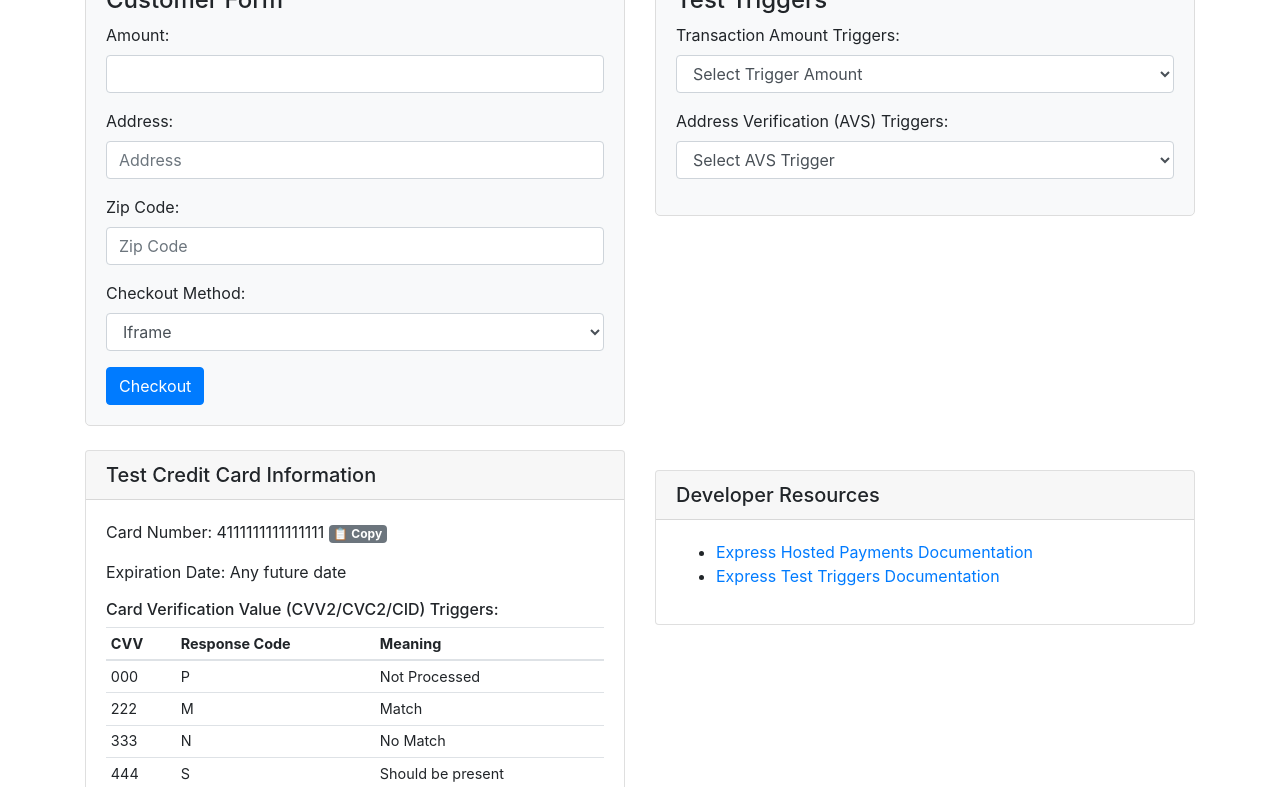
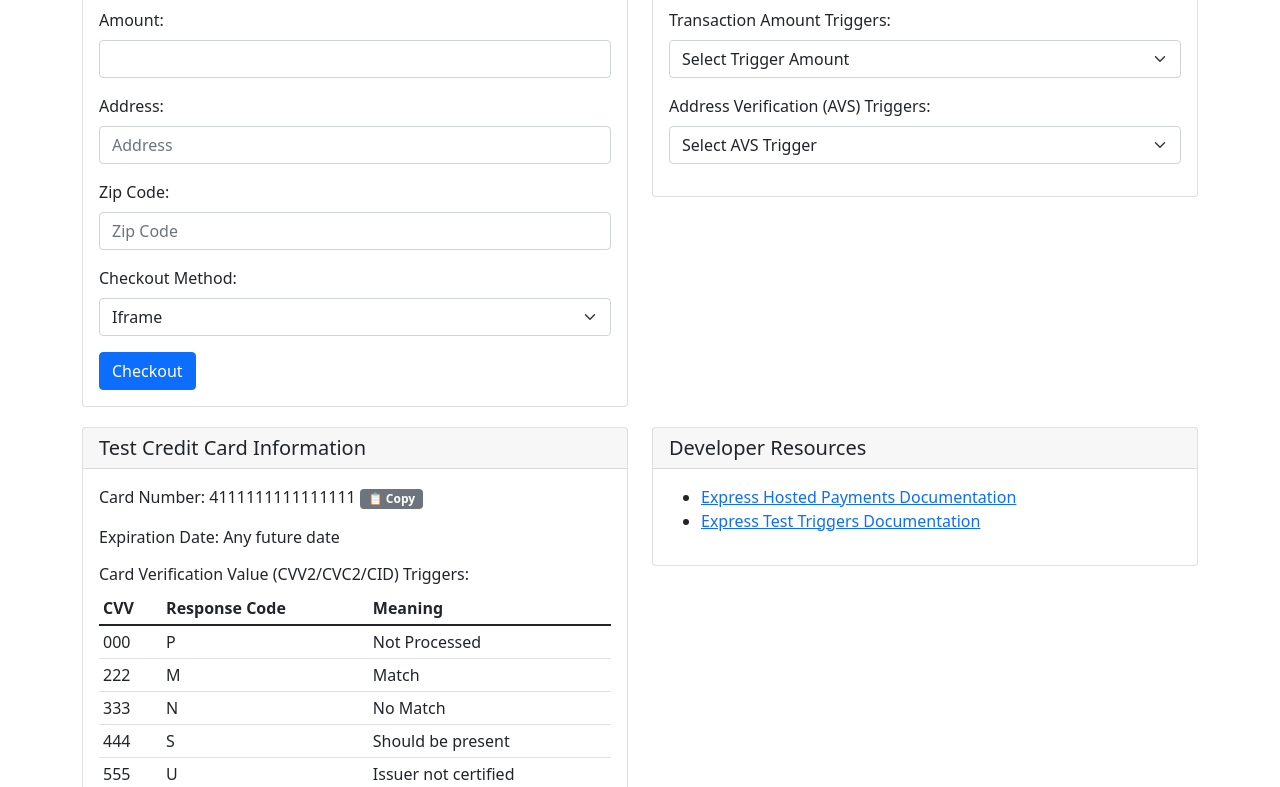
Before and after one commit to kevin-oliver-worldpay/express-hosted-payments-demo, a website: page public/index.html in a window 1280 px wide. Shown: the part 147-934 px from the top of the page. Drawn offline with nearby package versions, Linux system fonts and the light colour scheme.

Commit message:
Vercel configuration

```diff
--- a/public/index.html
+++ b/public/index.html
@@ -3,13 +3,11 @@
 <head>
     <meta charset="UTF-8">
     <meta name="viewport" content="width=device-width, initial-scale=1.0">
-    <title>Express Checkout Demo</title>
-    <link href="https://stackpath.bootstrapcdn.com/bootstrap/4.3.1/css/bootstrap.min.css" rel="stylesheet">
+    <title>Express Hosted Payments Demo</title>
+    <link href="https://cdn.jsdelivr.net/npm/bootstrap@5.1.3/dist/css/bootstrap.min.css" rel="stylesheet">
     <style>
-        body {
-            padding-top: 20px;
-            padding-bottom: 20px;
-        }
+        body { padding: 20px 0; }
+        .section-card { margin-bottom: 20px; }
         #transitionOverlay {
             position: fixed;
             top: 0;
@@ -22,32 +20,10 @@
             transition: opacity 0.5s ease;
             z-index: 9999;
         }
-        #iframeContainer {
-            display: none;
-            margin-top: 20px;
-        }
-        #customerForm, #testTriggers {
-            margin-top: 20px;
-            padding: 20px;
-            border: 1px solid #ddd;
-            border-radius: 5px;
-            background-color: #f8f9fa;
-        }
-        .copy-button {
-            cursor: pointer;
-        }
-        .copy-button:hover {
-            color: #007bff;
-        }
-        .copied {
-            color: #28a745;
-        }
-        table {
-            font-size: 0.9em;
-        }
-        .resources {
-            margin-top: 20px;
-        }
+        #iframeContainer { display: none; margin-top: 20px; }
+        .copy-button { cursor: pointer; }
+        .copy-button:hover { color: #0d6efd; }
+        .copied { color: #198754; }
     </style>
 </head>
 <body>
@@ -57,25 +33,27 @@
 
         <div class="row">
             <div class="col-md-6">
-                <!-- Customer Form Section -->
-                <div id="customerForm">
-                    <h4>Customer Form</h4>
+                <div class="card section-card">
+                    <div class="card-header">
+                        <h4 class="mb-0">Customer Form</h4>
+                    </div>
+                    <div class="card-body">
                         <form id="checkoutForm">
-                        <div class="form-group">
-                            <label for="amount">Amount:</label>
+                            <div class="mb-3">
+                                <label for="amount" class="form-label">Amount:</label>
                                 <input type="number" id="amount" name="amount" class="form-control" step="0.01" required>
                             </div>
-                        <div class="form-group">
-                            <label for="address">Address:</label>
+                            <div class="mb-3">
+                                <label for="address" class="form-label">Address:</label>
                                 <input type="text" id="address" name="address" class="form-control" placeholder="Address" required>
                             </div>
-                        <div class="form-group">
-                            <label for="zipcode">Zip Code:</label>
+                            <div class="mb-3">
+                                <label for="zipcode" class="form-label">Zip Code:</label>
                                 <input type="text" id="zipcode" name="zipcode" class="form-control" placeholder="Zip Code" required>
                             </div>
-                        <div class="form-group">
-                            <label for="checkoutMethod">Checkout Method:</label>
-                            <select id="checkoutMethod" class="form-control">
+                            <div class="mb-3">
+                                <label for="checkoutMethod" class="form-label">Checkout Method:</label>
+                                <select id="checkoutMethod" class="form-select">
                                     <option value="iframe">Iframe</option>
                                     <option value="modal">Modal</option>
                                     <option value="redirect">Redirect</option>
@@ -85,14 +63,17 @@
                         </form>
                     </div>
                 </div>
+            </div>
 
             <div class="col-md-6">
-                <!-- Test Triggers Section -->
-                <div id="testTriggers">
-                    <h4>Test Triggers</h4>
-                    <div class="form-group">
-                        <label for="triggerAmount">Transaction Amount Triggers:</label>
-                        <select id="triggerAmount" class="form-control">
+                <div class="card section-card">
+                    <div class="card-header">
+                        <h4 class="mb-0">Test Triggers</h4>
+                    </div>
+                    <div class="card-body">
+                        <div class="mb-3">
+                            <label for="triggerAmount" class="form-label">Transaction Amount Triggers:</label>
+                            <select id="triggerAmount" class="form-select">
                                 <option value="">Select Trigger Amount</option>
                                 <option value="1.00">$1.00 - Approved (0 / APPROVED)</option>
                                 <option value="9.50">$9.50 - Partial Approved (5 / PARTIAL APPROVED)</option>
@@ -104,9 +85,9 @@
                                 <option value="4.99">$4.99 - Host Error (1002 / HOST ERROR)</option>
                             </select>
                         </div>
-                    <div class="form-group">
-                        <label for="avsTrigger">Address Verification (AVS) Triggers:</label>
-                        <select id="avsTrigger" class="form-control">
+                        <div class="mb-3">
+                            <label for="avsTrigger" class="form-label">Address Verification (AVS) Triggers:</label>
+                            <select id="avsTrigger" class="form-select">
                                 <option value="">Select AVS Trigger</option>
                                 <option value="45201 / 123 Main Street">45201 / 123 Main Street / A / Address matches, zip does not match</option>
                                 <option value="45202 / 123 Main Street">45202 / 123 Main Street / G / Global non-AVS participant</option>
@@ -123,22 +104,21 @@
                                 <option value="K1A0A9 / 123 Main Street">K1A0A9 / 123 Main Street / D / Zip and address match (International)</option>
                                 <option value="L6Y2N4 / 123 Main Street">L6Y2N4 / 123 Main Street / M / Zip and address match (International)</option>
                                 <option value="K0K2T0 / 123 Main Street">K0K2T0 / 123 Main Street / P / Zip matches, address not verified because of incompatible formats</option>
-                            <option value="any / any">any / any / Y / 5-digit zip and address match</option>
                             </select>
                         </div>
                     </div>
                 </div>
             </div>
+        </div>
 
-        <div class="row mt-4">
+        <div class="row">
             <div class="col-md-6">
-                <!-- Test Credit Card Information -->
-                <div class="card">
+                <div class="card section-card">
                     <div class="card-header">
                         <h5 class="mb-0">Test Credit Card Information</h5>
                     </div>
                     <div class="card-body">
-                        <p>Card Number: 4111111111111111 <span class="copy-button badge badge-secondary" data-clipboard-text="4111111111111111">📋 Copy</span></p>
+                        <p>Card Number: 4111111111111111 <span class="copy-button badge bg-secondary" data-clipboard-text="4111111111111111">📋 Copy</span></p>
                         <p>Expiration Date: Any future date</p>
                         <h6>Card Verification Value (CVV2/CVC2/CID) Triggers:</h6>
                         <table class="table table-sm">
@@ -162,8 +142,7 @@
             </div>
 
             <div class="col-md-6">
-                <!-- Resources -->
-                <div class="card resources">
+                <div class="card section-card">
                     <div class="card-header">
                         <h5 class="mb-0">Developer Resources</h5>
                     </div>
@@ -177,19 +156,16 @@
             </div>
         </div>
 
-        <!-- Iframe Container for Checkout -->
         <div id="iframeContainer" class="mt-4"></div>
     </div>
 
     <!-- Modal for Checkout -->
-    <div id="checkoutModal" class="modal fade" tabindex="-1" role="dialog">
-        <div class="modal-dialog modal-lg" role="document">
+    <div id="checkoutModal" class="modal fade" tabindex="-1">
+        <div class="modal-dialog modal-lg">
             <div class="modal-content">
                 <div class="modal-header">
-                    <h5 id="checkout" class="modal-title">Checkout</h5>
-                    <button type="button" class="close" data-dismiss="modal" aria-label="Close">
-                        <span aria-hidden="true">&times;</span>
-                    </button>
+                    <h5 class="modal-title">Checkout</h5>
+                    <button type="button" class="btn-close" data-bs-dismiss="modal" aria-label="Close"></button>
                 </div>
                 <div class="modal-body"></div>
             </div>
@@ -197,9 +173,7 @@
     </div>
 
     <!-- JavaScript Dependencies -->
-    <script src="https://code.jquery.com/jquery-3.3.1.slim.min.js"></script>
-    <script src="https://cdnjs.cloudflare.com/ajax/libs/popper.js/1.14.7/umd/popper.min.js"></script>
-    <script src="https://stackpath.bootstrapcdn.com/bootstrap/4.3.1/js/bootstrap.min.js"></script>
+    <script src="https://cdn.jsdelivr.net/npm/bootstrap@5.1.3/dist/js/bootstrap.bundle.min.js"></script>
 
     <script>
     document.addEventListener('DOMContentLoaded', function() {
```
Also changed, not shown: vercel.json (added). Lines whose indentation alone changed are shown as unchanged.
